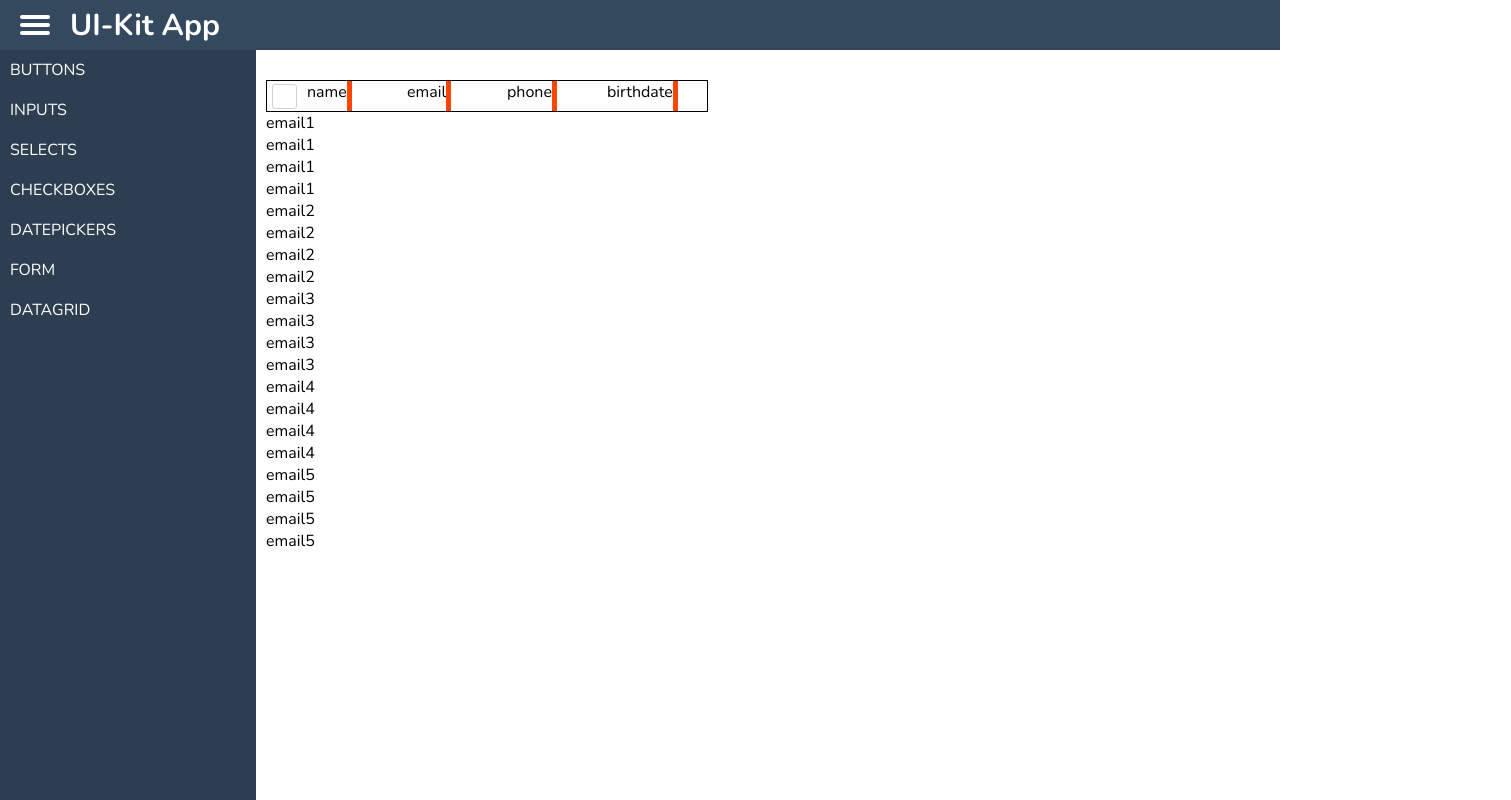
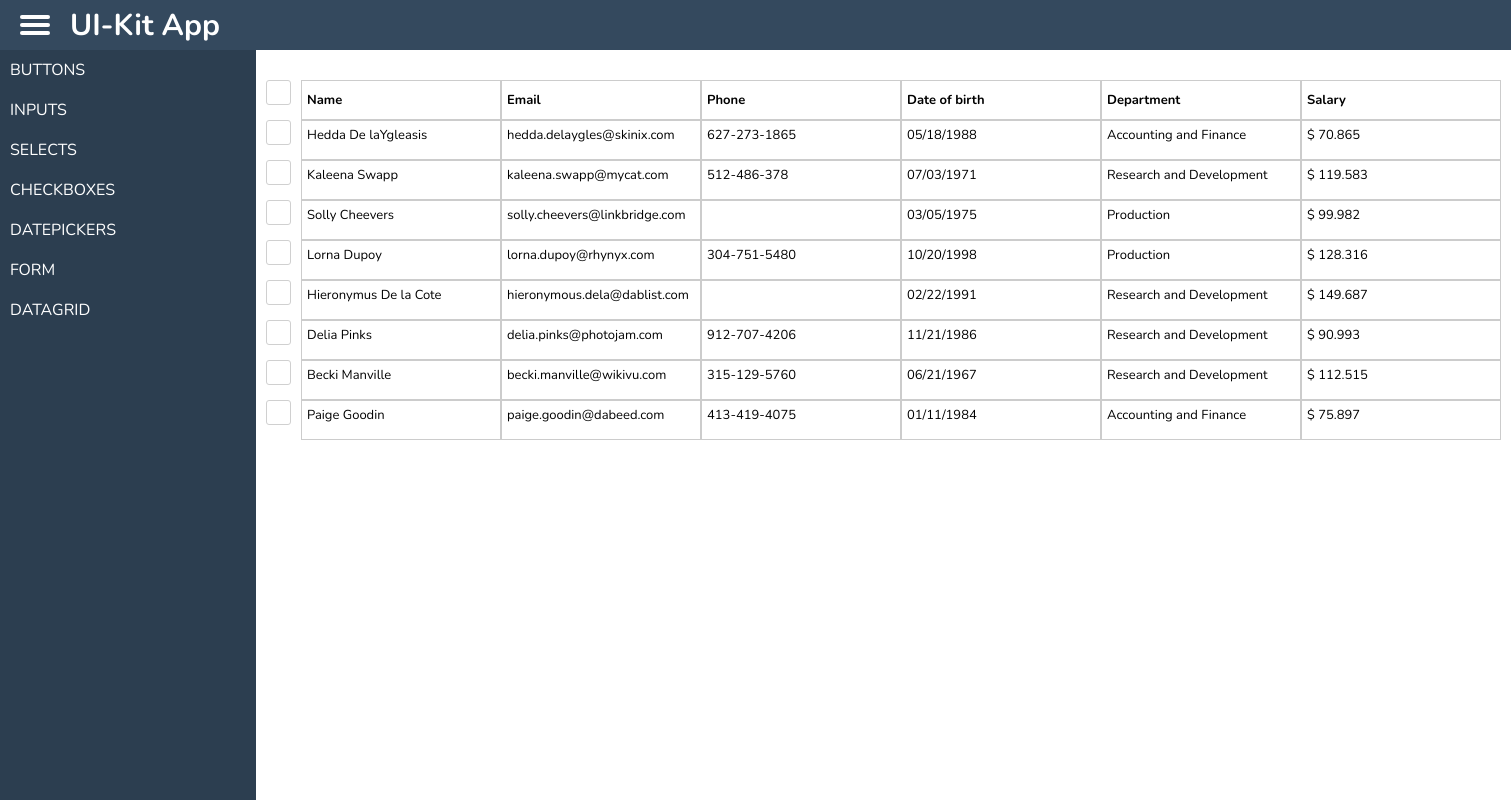
Before and after one commit to a-korkin/ui-kit-v1, a React (Create React App) app: page /datagrid in a window 1280 px wide. Shown: the whole page, 1511 px wide, since content can reach past the window. Built offline with nearby package versions, Linux system fonts and the light colour scheme.

Commit message:
datagrid checker

```diff
--- a/src/pages/DataGrid.tsx
+++ b/src/pages/DataGrid.tsx
@@ -1,7 +1,7 @@
 import React from "react";
 import { ICell } from "../models";
-// import DataGrid from "../ui/DataGrid";
-import DataGrid from "../ui/DataGrid2";
+import DataGrid from "../ui/DataGrid";
+// import DataGrid from "../ui/DataGrid2";
 
 const DataGridPage: React.FC = () => {
     const headers: ICell[] = [
@@ -73,8 +73,8 @@ const DataGridPage: React.FC = () => {
 
     return (
         <div className="pages-grid">
-            {/* <DataGrid headers={headers} data={data} /> */}
-            <DataGrid />
+            <DataGrid headers={headers} data={data} />
+            {/* <DataGrid /> */}
         </div>
     );
 }
--- a/src/ui/DataGrid/Column.tsx
+++ b/src/ui/DataGrid/Column.tsx
@@ -58,7 +58,9 @@ const Column: React.FC<ICellProps> = ({column, width, height, sorted, setCurrent
         <ResizableBox
             width={width}
             height={height}
-            axis="x">
+            axis="x"
+            minConstraints={[width, height]}
+        >
             <div
                 className="col-header"
                 draggable={true}
@@ -71,7 +73,8 @@ const Column: React.FC<ICellProps> = ({column, width, height, sorted, setCurrent
             >
                 {column.value}
                 <div
-                    className={sortable && sorted ? "col-header-sort allow" : "col-header-sort"}>
+                    className={sortable && sorted ? "col-header-sort allow" : "col-header-sort"}
+                >
                     <span
                         className={sortDirection === SortDirections.ASC ?
                             "col-header-sort__icon active" : "col-header-sort__icon"}
--- a/src/ui/DataGrid/DataGrid.scss
+++ b/src/ui/DataGrid/DataGrid.scss
@@ -1,6 +1,6 @@
 .grid {
     display: grid;
-    grid-template-columns: repeat(6, min-content);
+    grid-template-columns: repeat(7, min-content);
 
     .col-header {
         height: 100%;
--- a/src/ui/DataGrid/DataGrid.tsx
+++ b/src/ui/DataGrid/DataGrid.tsx
@@ -102,9 +102,39 @@ const DataGrid: React.FC<IDataGridProps> = ({headers, data}) => {
         setDataColumns(orderRows(sortedCols));
     }
 
+    const createDataCell = (cell: ICell) => {
+        if (cell.col === 1) {
+            return (
+                <>
+                <Checkbox
+                    key={cell.id + 3}
+                    id={cell.id.toString()}
+                    checked={false}
+                    label=""
+                    onChange={(t: boolean) => {console.log(cell.id)}}
+                />
+                <div
+                    key={cell.id}
+                    className="grid-column-data"
+                >
+                    {cell.value}
+                </div>
+                </>
+            )
+        }
+        return(
+            <div
+                key={cell.id}
+                className="grid-column-data"
+            >
+                {cell.value}
+            </div>
+        )
+    }
+
     return (
         <div className="grid">
-            {/* <Checkbox id="1" checked={false} label="" onChange={(t: boolean) => {console.log("test")}} /> */}
+            <Checkbox id="1" checked={false} label="" onChange={(t: boolean) => {console.log("main")}} />
             {
                 columns.sort(sortColumns).map((column) => (
                     <Column
@@ -120,14 +150,9 @@ const DataGrid: React.FC<IDataGridProps> = ({headers, data}) => {
                 ))
             }
             {
-                dataColumns.sort(sortDataColumns).map((column) => (
-                    <div
-                        key={column.id}
-                        className="grid-column-data"
-                    >
-                        {column.value}
-                    </div>
-                ))
+                dataColumns.sort(sortDataColumns).map((cell) =>
+                    createDataCell(cell)
+                )
             }
         </div>
     );
--- a/src/ui/DataGrid2/DataGrid.scss
+++ b/src/ui/DataGrid2/DataGrid.scss
@@ -16,7 +16,8 @@
 
             .react-resizable {
                 display: flex;
-                .header-cell {
+
+                .cell {
                     border: .1rem solid #000;
                     width: 100%;
                 }
--- a/src/ui/DataGrid2/DataGrid.tsx
+++ b/src/ui/DataGrid2/DataGrid.tsx
@@ -23,6 +23,8 @@ const DataGrid: React.FC = () => {
     }
 
     console.log(data);
+    const obj = {name: "name11", email: "email1", phone: "phone1", birthdate: "birthdate1"};
+
     return (
         <div className="grid">
             <div className="grid-headers">
@@ -49,15 +51,17 @@ const DataGrid: React.FC = () => {
                     }
                 </div>
             </div>
-
             <div className="grid-data">
-                {
-                    data.rows.map((row) =>
-                        Object.keys(row).map((key, index) =>
-                            <div key={key}>{row.email}</div>
-                        )
-                    )
-                }
+            {
+                Object.values(obj).map((value) =>
+                    <div>{value}</div>
+                )
+                            // data.rows.map((row) =>
+                            //     Object.keys(row).map((key, index) =>
+                            //         <div key={key}>{row.email}</div>
+                            //     )
+                            // )
+            }
             </div>
         </div>
     );
```
